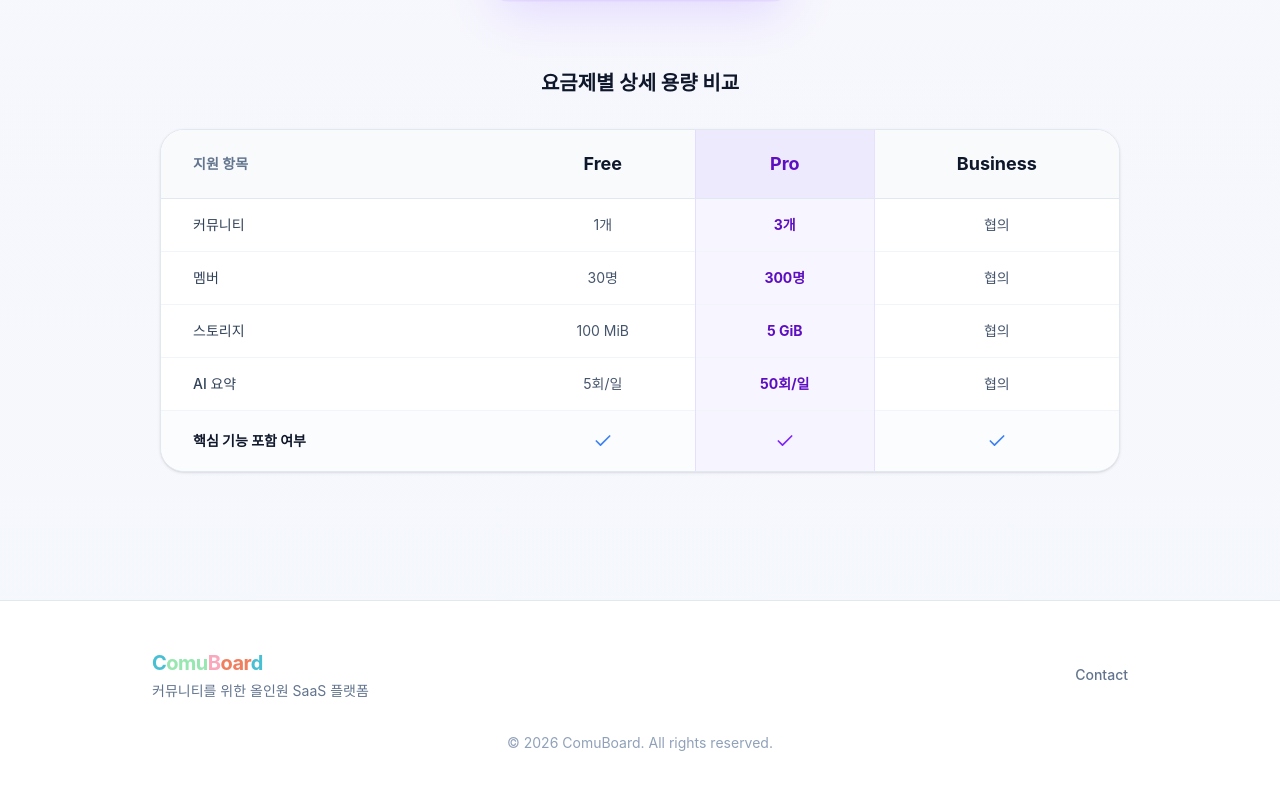
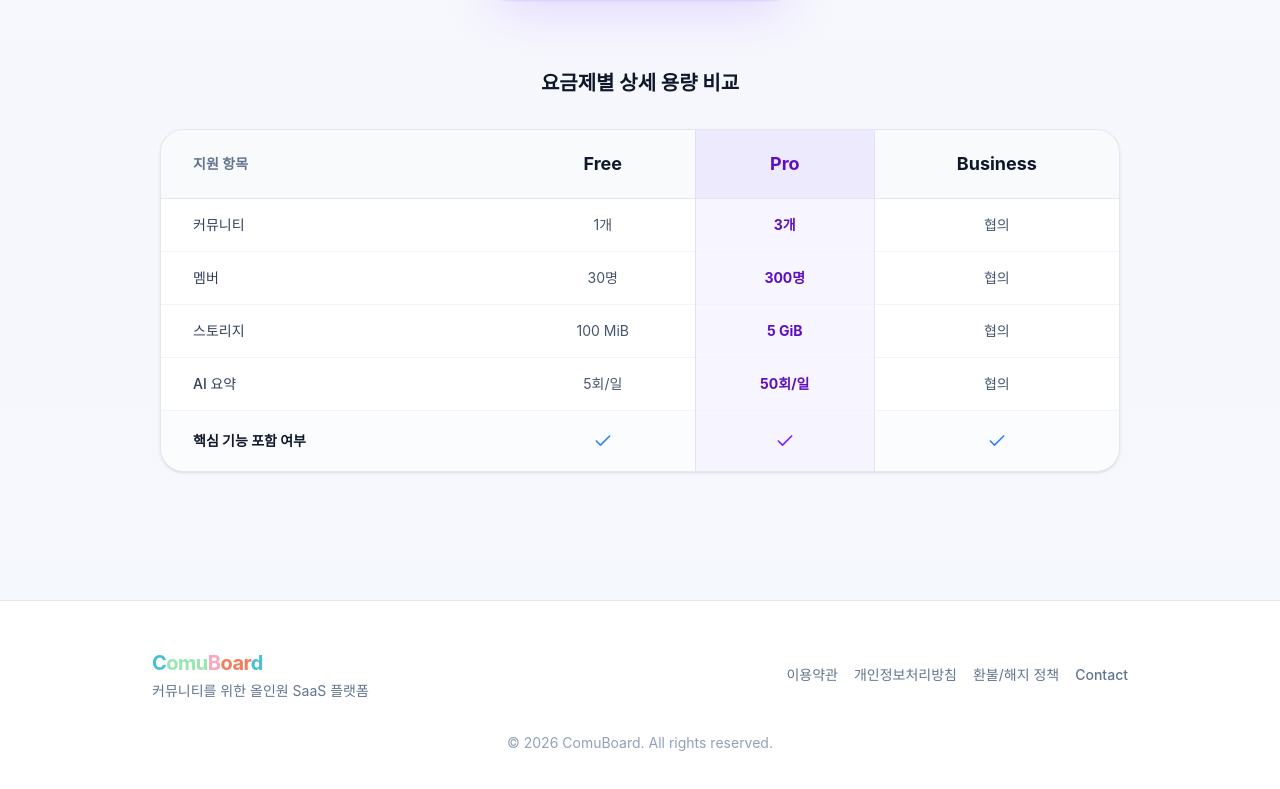
Before and after one commit to rookiecj/comuboard-landing, a React (Vite) app: page / in a window 1280 px wide. Shown: the part 5110-5899 px from the top of the page. Built offline with nearby package versions, Linux system fonts and the light colour scheme; no server answers.

Commit message:
feat: STORY-142-06 landing footer legal links + business info
- Add terms/privacy/refund links
- Fetch and display business info from API
- Hide business section when not configured

```diff
--- a/src/components/Footer.tsx
+++ b/src/components/Footer.tsx
@@ -1,3 +1,16 @@
+import { useEffect, useState, useRef } from "react";
+import { appUrl, API_BASE } from "../config";
+
+interface BusinessInfo {
+  companyName: string;
+  representative: string;
+  address: string;
+  businessNumber: string;
+  ecommerceNumber: string;
+  email: string;
+  phone: string;
+}
+
 /** Letter colors aligned with `public/logo.png` (roof → pillars → base, left to right). */
 const COMUBOARD_LOGO_LETTERS: readonly {
   readonly ch: string;
@@ -35,6 +48,20 @@ function ComuBoardWordmark({ className }: { readonly className?: string }) {
 
 export function Footer() {
   const year = new Date().getFullYear();
+  const [info, setInfo] = useState<BusinessInfo | null>(null);
+  const fetchedRef = useRef(false);
+
+  useEffect(() => {
+    if (fetchedRef.current) return;
+    fetchedRef.current = true;
+    fetch(`${API_BASE}/api/legal/business-info`)
+      .then((r) => r.json())
+      .then(setInfo)
+      .catch(() => {});
+  }, []);
+
+  const hasBusinessInfo =
+    info && (info.companyName || info.representative || info.address);
 
   return (
     <footer className="border-t border-slate-200 dark:border-slate-800 bg-white dark:bg-slate-950 py-12 transition-colors duration-300">
@@ -46,13 +73,55 @@ export function Footer() {
               커뮤니티를 위한 올인원 SaaS 플랫폼
             </p>
           </div>
-          <a
-            href="mailto:admin@comuboard.com"
-            className="text-sm font-medium text-slate-500 transition hover:text-brand-500 dark:text-slate-400 dark:hover:text-brand-400"
-          >
-            Contact
-          </a>
+          <div className="flex gap-4 text-sm text-slate-500 dark:text-slate-400">
+            <a
+              href={appUrl("/terms")}
+              className="transition hover:text-brand-500 dark:hover:text-brand-400"
+            >
+              이용약관
+            </a>
+            <a
+              href={appUrl("/privacy")}
+              className="transition hover:text-brand-500 dark:hover:text-brand-400"
+            >
+              개인정보처리방침
+            </a>
+            <a
+              href={appUrl("/refund")}
+              className="transition hover:text-brand-500 dark:hover:text-brand-400"
+            >
+              환불/해지 정책
+            </a>
+            <a
+              href="mailto:admin@comuboard.com"
+              className="font-medium transition hover:text-brand-500 dark:hover:text-brand-400"
+            >
+              Contact
+            </a>
+          </div>
         </div>
+
+        {hasBusinessInfo && (
+          <div className="mt-6 text-center text-xs text-slate-400 dark:text-slate-500 space-y-0.5">
+            <p>
+              {info.companyName && <span>{info.companyName}</span>}
+              {info.representative && (
+                <span> | 대표: {info.representative}</span>
+              )}
+            </p>
+            {info.address && <p>{info.address}</p>}
+            <p>
+              {info.businessNumber && (
+                <span>사업자등록번호: {info.businessNumber}</span>
+              )}
+              {info.ecommerceNumber && (
+                <span> | 통신판매업: {info.ecommerceNumber}</span>
+              )}
+            </p>
+            {info.email && <p>고객센터: {info.email}</p>}
+          </div>
+        )}
+
         <p className="mt-8 text-center text-sm text-slate-400 dark:text-slate-500">
           &copy; {year} ComuBoard. All rights reserved.
         </p>
```
